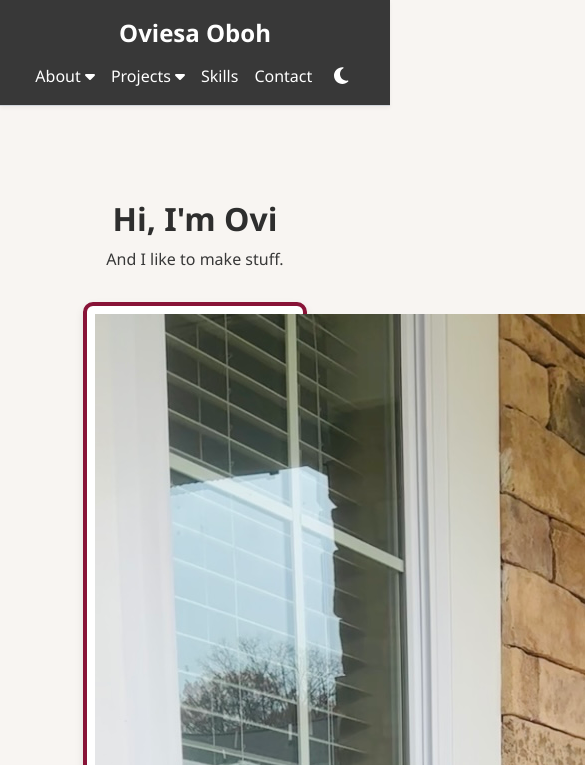
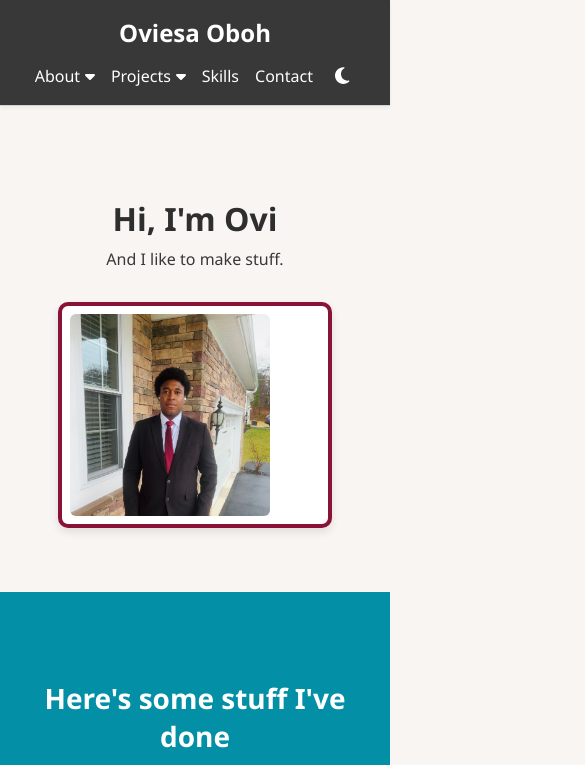
Before and after one commit to oviesao/website, a plain HTML site: page index.html in a window 390 px wide. Shown: the top 765 px of the page, 585 px wide, since content can reach past the window. Drawn offline with Linux system fonts and the light colour scheme.

Commit message:
Update index.css

```diff
--- a/index.css
+++ b/index.css
@@ -1,4 +1,3 @@
-/* Base reset and theme setup */
 :root {
     --bg-color: #F8F5F2; /* Soft Ivory */
     --text-color: #2E2E2E; /* Dark Slate */
@@ -82,11 +81,11 @@
   }
 
   /* Dropdown styles */
-  .dropdown {
+  .about-dropdown {
     position: relative;
   }
 
-  .dropdown-btn {
+  .about-dropdown-btn {
     display: flex;
     align-items: center;
     gap: 0.3rem;
@@ -112,7 +111,7 @@
     margin: 0;
   }
 
-  .dropdown:hover .dropdown-content {
+  .about-dropdown:hover .dropdown-content {
     display: block;
   }
 
@@ -133,7 +132,7 @@
     color: var(--accent-color);
   }
 
-  /* Disabled dropdown item */
+  /* Disabled hardware section */
   .dropdown-content .disabled {
     color: var(--secondary-color);
     cursor: not-allowed;
@@ -192,12 +191,13 @@
     box-shadow: 0 4px 8px rgba(0, 0, 0, 0.1);
   }
 
-  .profile-pic {
+  .dp {
     width: 100%;
     height: auto;
     border-radius: 6px;
     display: block;
   }
+
 
   /* Projects */
   #projects {
@@ -546,7 +546,7 @@
       flex-wrap: wrap;
     }
 
-    .profile-box {
+    .dp {
       max-width: 200px;
     }
 
```
